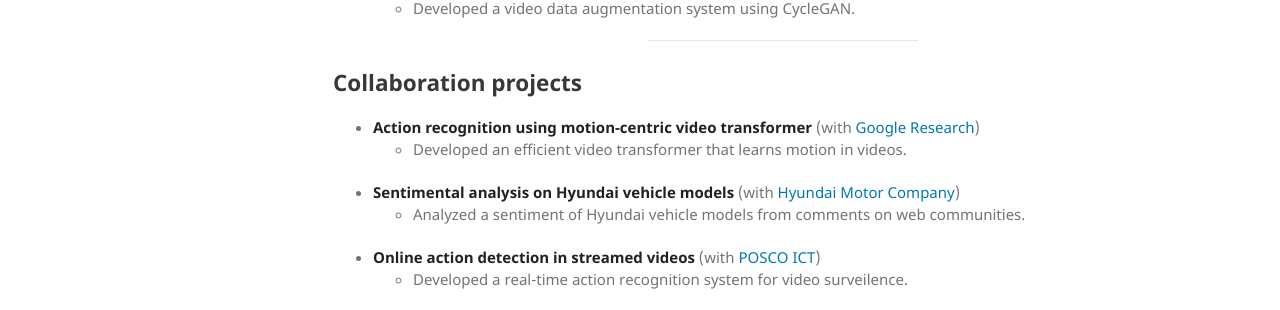
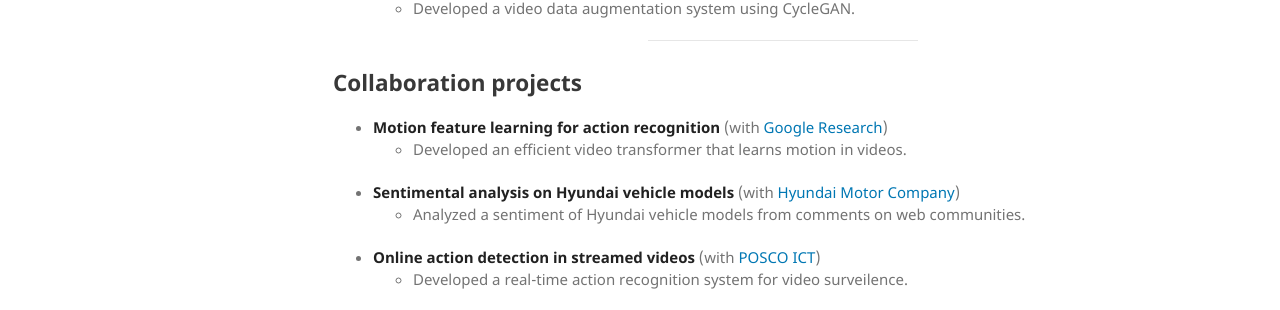
Before and after one commit to KimManjin/KimManjin.github.io, a Jekyll site: the page built from index.md, in a window 1280 px wide and 1319 px high. Shown: the part 728-1038 px from the top of the window. Built offline with Jekyll 4.4.1, drawn with Linux system fonts in a browser that asks for light colours; our own code applies the rules of GitHub Pages for plain Markdown files.

Commit message:
Update index.md

```diff
--- a/index.md
+++ b/index.md
@@ -44,7 +44,7 @@ I'm Manjin Kim, a Ph.D student in [Pohang University of Science and Technology (
 ---------------------------------------------
 
 ## Collaboration projects
-- **Action recognition using motion-centric video transformer** (with [Google Research](https://research.google/))
+- **Motion feature learning for action recognition** (with [Google Research](https://research.google/))
     + Developed an efficient video transformer that learns motion in videos.
 - **Sentimental analysis on Hyundai vehicle models** (with [Hyundai Motor Company](https://www.hyundai.com/kr/en/main))
     + Analyzed a sentiment of Hyundai vehicle models from comments on web communities.
```
